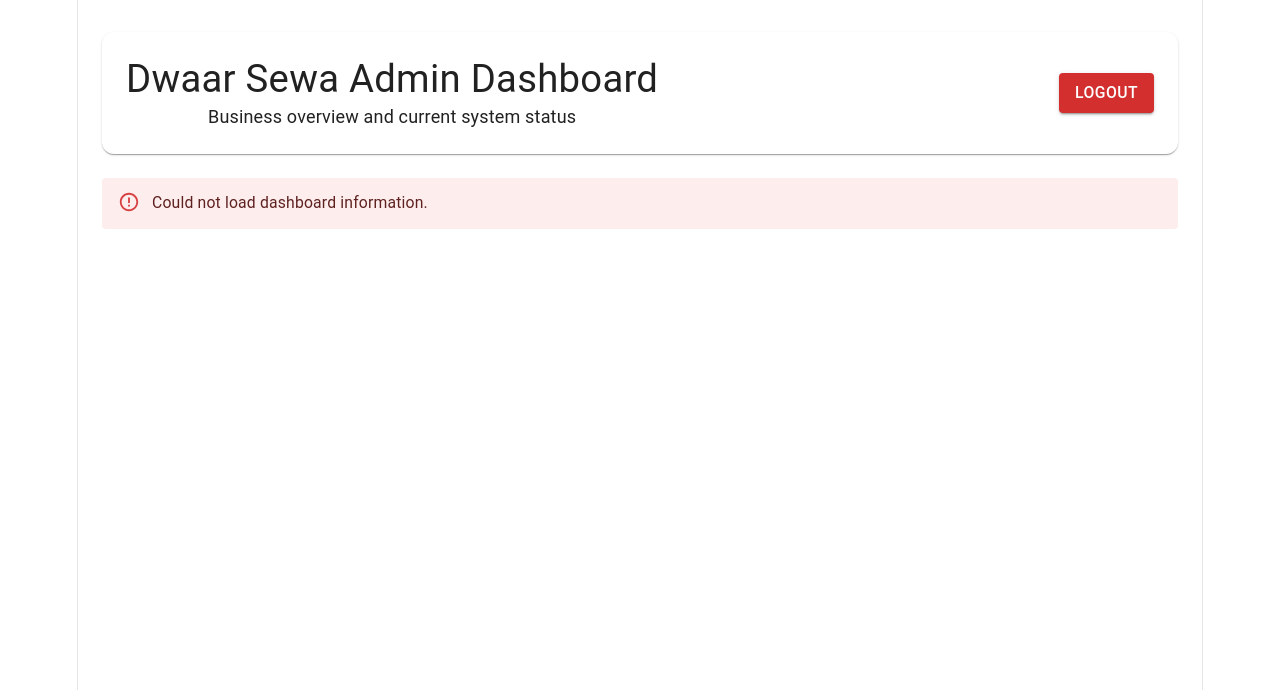
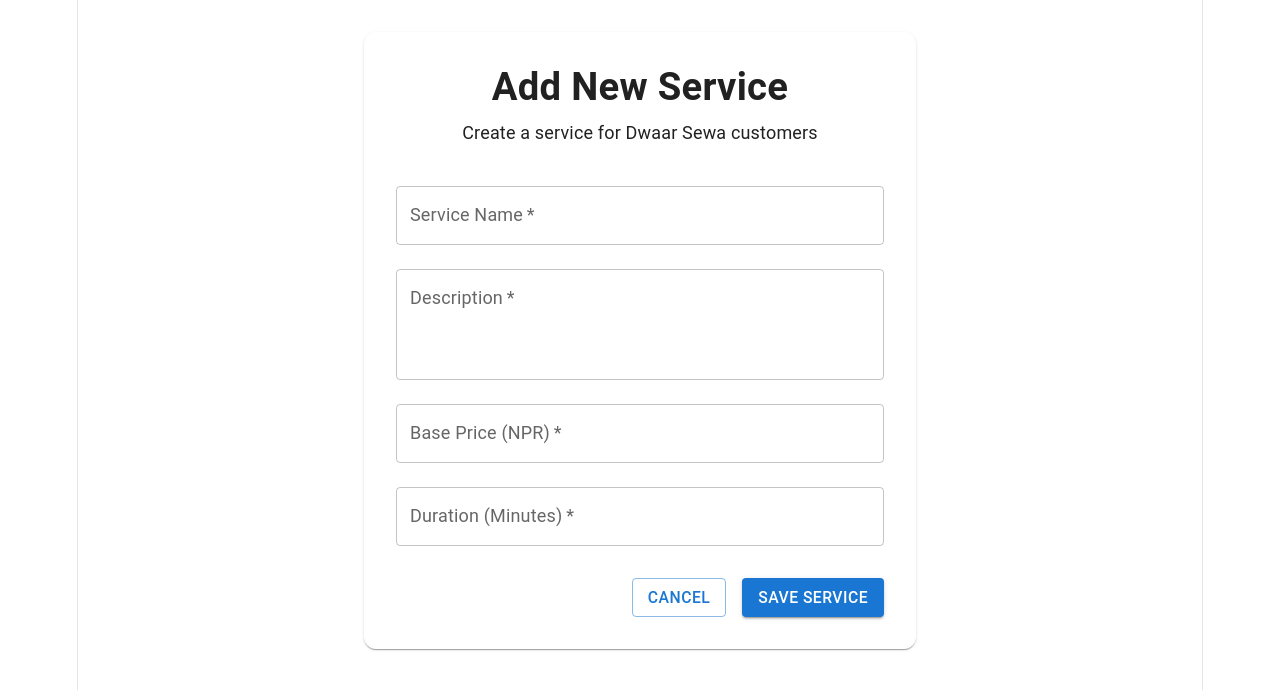
Before and after one commit to Pragyan4121/dwaar-sewa-admin, a React (Vite) app: page /services/add in a window 1280 px wide. Before the commit this address led to /dashboard. Shown: the top 690 px of the page. Built offline with nearby package versions, Linux system fonts and the light colour scheme; no server answers; sample sign-in values are in the browser's storage.

Commit message:
Add services list and create service form

```diff
--- a/src/App.tsx
+++ b/src/App.tsx
@@ -2,6 +2,8 @@ import type { ReactNode } from "react";
 import { Navigate, Route, Routes } from "react-router";
 import DashboardPage from "./pages/DashboardPage";
 import LoginPage from "./pages/LoginPage";
+import ServicesPage from "./pages/ServicesPage";
+import AddServicePage from "./pages/AddServicePage";
 
 interface ProtectedRouteProps {
   children: ReactNode;
@@ -30,6 +32,14 @@ function LoginRoute() {
 function App() {
   return (
     <Routes>
+      <Route
+        path="/services/add"
+        element={
+          <ProtectedRoute>
+            <AddServicePage />
+          </ProtectedRoute>
+        }
+      />
       <Route path="/login" element={<LoginRoute />} />
 
       <Route
@@ -41,7 +51,16 @@ function App() {
         }
       />
 
-      <Route path="*" element={<Navigate to="/login" replace />} />
+      <Route
+        path="/services"
+        element={
+          <ProtectedRoute>
+            <ServicesPage />
+          </ProtectedRoute>
+        }
+      />
+
+      <Route path="*" element={<Navigate to="/dashboard" replace />} />
     </Routes>
   );
 }
--- /dev/null
+++ b/src/pages/AddServicePage.tsx
@@ -0,0 +1,141 @@
+import { useState } from "react";
+import {
+  Alert,
+  Box,
+  Button,
+  Container,
+  Paper,
+  TextField,
+  Typography,
+} from "@mui/material";
+import { useNavigate } from "react-router";
+import api from "../api/api";
+
+function AddServicePage() {
+  const navigate = useNavigate();
+
+  const [name, setName] = useState("");
+  const [description, setDescription] = useState("");
+  const [basePrice, setBasePrice] = useState("");
+  const [durationMinutes, setDurationMinutes] = useState("");
+  const [errorMessage, setErrorMessage] = useState("");
+  const [isSaving, setIsSaving] = useState(false);
+
+  const handleSubmit = async (event: React.FormEvent<HTMLFormElement>) => {
+    event.preventDefault();
+
+    setErrorMessage("");
+    setIsSaving(true);
+
+    try {
+      await api.post("/api/services", {
+        name,
+        description,
+        basePrice: Number(basePrice),
+        durationMinutes: Number(durationMinutes),
+      });
+
+      navigate("/services");
+    } catch (error: unknown) {
+      if (typeof error === "object" && error !== null && "response" in error) {
+        const apiError = error as {
+          response?: {
+            data?: {
+              message?: string;
+            };
+          };
+        };
+
+        setErrorMessage(
+          apiError.response?.data?.message || "Could not create service.",
+        );
+      } else {
+        setErrorMessage("Could not create service.");
+      }
+    } finally {
+      setIsSaving(false);
+    }
+  };
+
+  return (
+    <Container maxWidth="sm">
+      <Box sx={{ py: 4 }}>
+        <Paper sx={{ p: 4, borderRadius: 3 }}>
+          <Typography variant="h4" sx={{ fontWeight: "bold", mb: 1 }}>
+            Add New Service
+          </Typography>
+
+          <Typography color="text.secondary" sx={{ mb: 3 }}>
+            Create a service for Dwaar Sewa customers
+          </Typography>
+
+          {errorMessage && (
+            <Alert severity="error" sx={{ mb: 2 }}>
+              {errorMessage}
+            </Alert>
+          )}
+
+          <Box component="form" onSubmit={handleSubmit}>
+            <TextField
+              label="Service Name"
+              value={name}
+              onChange={(event) => setName(event.target.value)}
+              fullWidth
+              required
+              margin="normal"
+            />
+
+            <TextField
+              label="Description"
+              value={description}
+              onChange={(event) => setDescription(event.target.value)}
+              fullWidth
+              required
+              multiline
+              rows={3}
+              margin="normal"
+            />
+
+            <TextField
+              label="Base Price (NPR)"
+              type="number"
+              value={basePrice}
+              onChange={(event) => setBasePrice(event.target.value)}
+              fullWidth
+              required
+              margin="normal"
+            />
+            <TextField
+              label="Duration (Minutes)"
+              type="number"
+              value={durationMinutes}
+              onChange={(event) => setDurationMinutes(event.target.value)}
+              fullWidth
+              required
+              margin="normal"
+            />
+
+            <Box
+              sx={{
+                display: "flex",
+                justifyContent: "flex-end",
+                gap: 2,
+                mt: 3,
+              }}
+            >
+              <Button variant="outlined" onClick={() => navigate("/services")}>
+                Cancel
+              </Button>
+
+              <Button type="submit" variant="contained" disabled={isSaving}>
+                {isSaving ? "Saving..." : "Save Service"}
+              </Button>
+            </Box>
+          </Box>
+        </Paper>
+      </Box>
+    </Container>
+  );
+}
+
+export default AddServicePage;
--- a/src/pages/DashboardPage.tsx
+++ b/src/pages/DashboardPage.tsx
@@ -61,7 +61,13 @@ function SummaryCard({ title, value, subtitle }: SummaryCardProps) {
         {title}
       </Typography>
 
-      <Typography variant="h4" fontWeight="bold" sx={{ mt: 1 }}>
+      <Typography
+        variant="h4"
+        sx={{
+          mt: 1,
+          fontWeight: "bold",
+        }}
+      >
         {value}
       </Typography>
 
@@ -166,7 +172,12 @@ function DashboardPage() {
           }}
         >
           <Box>
-            <Typography variant="h4" fontWeight="bold">
+            <Typography
+              variant="h4"
+              sx={{
+                fontWeight: "bold",
+              }}
+            >
               Dwaar Sewa Admin Dashboard
             </Typography>
 
--- /dev/null
+++ b/src/pages/ServicesPage.tsx
@@ -0,0 +1,214 @@
+import { useEffect, useState } from "react";
+import {
+  Alert,
+  Box,
+  Button,
+  Chip,
+  CircularProgress,
+  Container,
+  Paper,
+  Table,
+  TableBody,
+  TableCell,
+  TableContainer,
+  TableHead,
+  TableRow,
+  Typography,
+} from "@mui/material";
+import { useNavigate } from "react-router";
+import api from "../api/api";
+
+interface Service {
+  id: number;
+  name: string;
+  description: string | null;
+  base_price: string;
+  duration_minutes: number;
+  is_active: boolean;
+  created_at: string;
+  updated_at: string;
+}
+
+interface ServicesResponse {
+  message: string;
+  services: Service[];
+}
+
+function ServicesPage() {
+  const navigate = useNavigate();
+
+  const [services, setServices] = useState<Service[]>([]);
+  const [isLoading, setIsLoading] = useState(true);
+  const [errorMessage, setErrorMessage] = useState("");
+
+  useEffect(() => {
+    const fetchServices = async () => {
+      try {
+        const response = await api.get<ServicesResponse>(
+          "/api/services/admin/all",
+        );
+
+        setServices(response.data.services);
+      } catch (error: unknown) {
+        if (
+          typeof error === "object" &&
+          error !== null &&
+          "response" in error
+        ) {
+          const apiError = error as {
+            response?: {
+              status?: number;
+              data?: {
+                message?: string;
+              };
+            };
+          };
+
+          if (
+            apiError.response?.status === 401 ||
+            apiError.response?.status === 403
+          ) {
+            localStorage.removeItem("adminToken");
+            localStorage.removeItem("adminUser");
+            navigate("/login");
+            return;
+          }
+
+          setErrorMessage(
+            apiError.response?.data?.message || "Could not load services.",
+          );
+        } else {
+          setErrorMessage("Could not load services.");
+        }
+      } finally {
+        setIsLoading(false);
+      }
+    };
+
+    fetchServices();
+  }, [navigate]);
+
+  if (isLoading) {
+    return (
+      <Box
+        sx={{
+          minHeight: "100vh",
+          display: "flex",
+          justifyContent: "center",
+          alignItems: "center",
+        }}
+      >
+        <CircularProgress />
+      </Box>
+    );
+  }
+
+  return (
+    <Container maxWidth="xl">
+      <Box sx={{ py: 4 }}>
+        <Paper
+          sx={{
+            p: 3,
+            mb: 3,
+            borderRadius: 3,
+            display: "flex",
+            justifyContent: "space-between",
+            alignItems: "center",
+            gap: 2,
+          }}
+        >
+          <Box>
+            <Typography variant="h4" sx={{ fontWeight: "bold" }}>
+              Services Management
+            </Typography>
+
+            <Typography color="text.secondary">
+              View and manage Dwaar Sewa services
+            </Typography>
+          </Box>
+
+          <Box sx={{ display: "flex", gap: 2 }}>
+            <Button variant="outlined" onClick={() => navigate("/dashboard")}>
+              Dashboard
+            </Button>
+
+            <Button
+              variant="contained"
+              onClick={() => navigate("/services/add")}
+            >
+              Add Service
+            </Button>
+          </Box>
+        </Paper>
+
+        {errorMessage && (
+          <Alert severity="error" sx={{ mb: 3 }}>
+            {errorMessage}
+          </Alert>
+        )}
+
+        <TableContainer component={Paper} sx={{ borderRadius: 3 }}>
+          <Table>
+            <TableHead>
+              <TableRow>
+                <TableCell>ID</TableCell>
+                <TableCell>Service Name</TableCell>
+                <TableCell>Description</TableCell>
+                <TableCell>Base Price</TableCell>
+                <TableCell>Duration</TableCell>
+                <TableCell>Status</TableCell>
+                <TableCell align="right">Action</TableCell>
+              </TableRow>
+            </TableHead>
+
+            <TableBody>
+              {services.map((service) => (
+                <TableRow key={service.id} hover>
+                  <TableCell>{service.id}</TableCell>
+
+                  <TableCell>
+                    <Typography sx={{ fontWeight: "bold" }}>
+                      {service.name}
+                    </Typography>
+                  </TableCell>
+
+                  <TableCell>
+                    {service.description || "No description"}
+                  </TableCell>
+
+                  <TableCell>NPR {service.base_price}</TableCell>
+
+                  <TableCell>{service.duration_minutes} minutes</TableCell>
+
+                  <TableCell>
+                    <Chip
+                      label={service.is_active ? "Active" : "Inactive"}
+                      color={service.is_active ? "success" : "default"}
+                      size="small"
+                    />
+                  </TableCell>
+
+                  <TableCell align="right">
+                    <Button size="small" variant="outlined">
+                      Edit
+                    </Button>
+                  </TableCell>
+                </TableRow>
+              ))}
+
+              {services.length === 0 && (
+                <TableRow>
+                  <TableCell colSpan={7} align="center">
+                    No services found.
+                  </TableCell>
+                </TableRow>
+              )}
+            </TableBody>
+          </Table>
+        </TableContainer>
+      </Box>
+    </Container>
+  );
+}
+
+export default ServicesPage;
```
